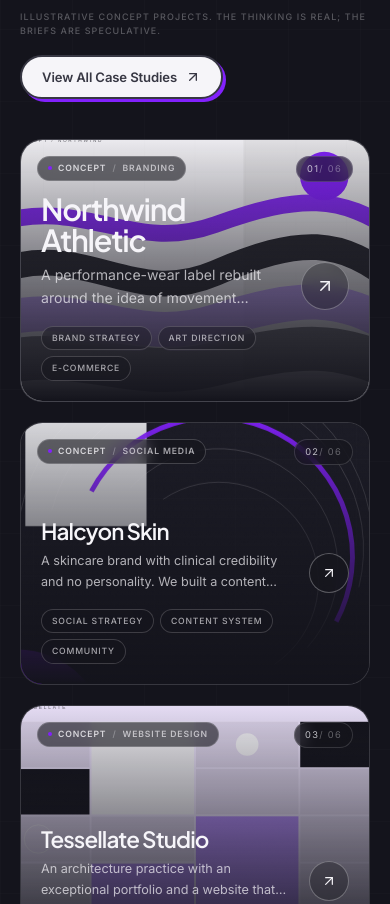
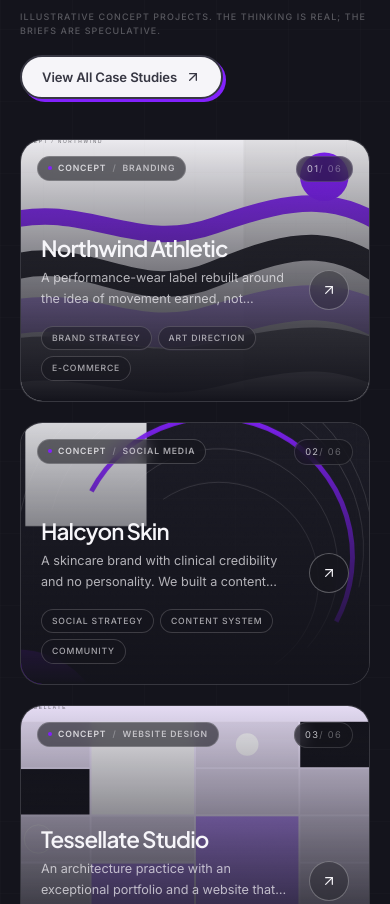
Before and after one commit to vimalraj1112/sosial, a Next.js app: page / in a window 390 px wide. Shown: the part 9828-10732 px from the top of the page. Built offline with nearby package versions, Linux system fonts and the light colour scheme; no server answers; a web font is replaced by a local one.

Commit message:
feat(ui): unify nav hover and selected work image grid

```diff
--- a/src/components/layout/Header.tsx
+++ b/src/components/layout/Header.tsx
@@ -35,6 +35,9 @@ const icons: Record<IconName, React.ComponentType<{ className?: string; strokeWi
   Camera,
   Sun,
 };
+
+const navLinkClass =
+  "relative inline-flex items-center gap-1.5 px-3.5 py-2 text-[1rem] font-medium tracking-[0.01em] transition-colors after:pointer-events-none after:absolute after:inset-x-3.5 after:bottom-1 after:h-px after:origin-left after:scale-x-0 after:bg-current after:transition-transform after:duration-300 after:ease-[var(--ease-brand)] after:content-[''] hover:after:scale-x-100 focus-visible:after:scale-x-100";
 
 export function Header() {
   const pathname = usePathname();
@@ -190,11 +193,11 @@ export function Header() {
                       aria-haspopup="true"
                       onClick={() => setServicesOpen((value) => !value)}
                       className={cn(
-                        "flex items-center gap-1.5 px-3.5 py-2 text-[1rem] font-medium tracking-[0.01em] transition-colors",
+                        navLinkClass,
                         active || servicesOpen
                           ? overHero
-                            ? "text-coral-soft"
-                            : "text-coral"
+                            ? "text-coral-soft after:scale-x-100"
+                            : "text-coral after:scale-x-100"
                           : overHero
                             ? "hover:text-coral-soft"
                             : "hover:text-coral",
@@ -271,26 +274,17 @@ export function Header() {
                   href={item.href}
                   aria-current={active ? "page" : undefined}
                   className={cn(
-                    "relative px-3.5 py-2 text-[1rem] font-medium tracking-[0.01em] transition-colors",
+                    navLinkClass,
                     active
                       ? overHero
-                        ? "text-coral-soft"
-                        : "text-coral"
+                        ? "text-coral-soft after:scale-x-100"
+                        : "text-coral after:scale-x-100"
                       : overHero
                         ? "hover:text-coral-soft"
                         : "hover:text-coral",
                   )}
                 >
                   {item.label}
-                  {active ? (
-                    <span
-                      aria-hidden="true"
-                      className={cn(
-                        "absolute -bottom-0.5 left-1/2 h-1 w-1 -translate-x-1/2 rounded-full",
-                        overHero ? "bg-coral-soft" : "bg-coral",
-                      )}
-                    />
-                  ) : null}
                 </Link>
               );
             })}
--- a/src/components/work/WorkList.tsx
+++ b/src/components/work/WorkList.tsx
@@ -18,23 +18,19 @@ type WorkListProps = {
  * stays directly accessible without a pinned scroll sequence.
  */
 export function WorkList({ projects, allProjectsCount, className }: WorkListProps) {
-  const [lead, ...rest] = projects;
-
   return (
     <div className={cn("relative", className)}>
       <div className="container-x pb-16 pt-24 sm:pb-20 sm:pt-28 lg:pb-24 lg:pt-28">
         <WorkIntro total={projects.length} />
 
-        {lead ? (
-          <Reveal className="mt-10">
-            <ProjectCard project={lead} total={projects.length} variant="wide" priority />
-          </Reveal>
-        ) : null}
-
-        <div className="mt-5 grid gap-5 md:grid-cols-2">
-          {rest.map((project, index) => (
+        <div className="mt-10 grid gap-5 sm:grid-cols-2">
+          {projects.map((project, index) => (
             <Reveal key={project.slug} delay={Math.min(index * 0.07, 0.2)} className="h-full">
-              <ProjectCard project={project} total={projects.length} />
+              <ProjectCard
+                project={project}
+                total={projects.length}
+                priority={index === 0}
+              />
             </Reveal>
           ))}
         </div>
```
